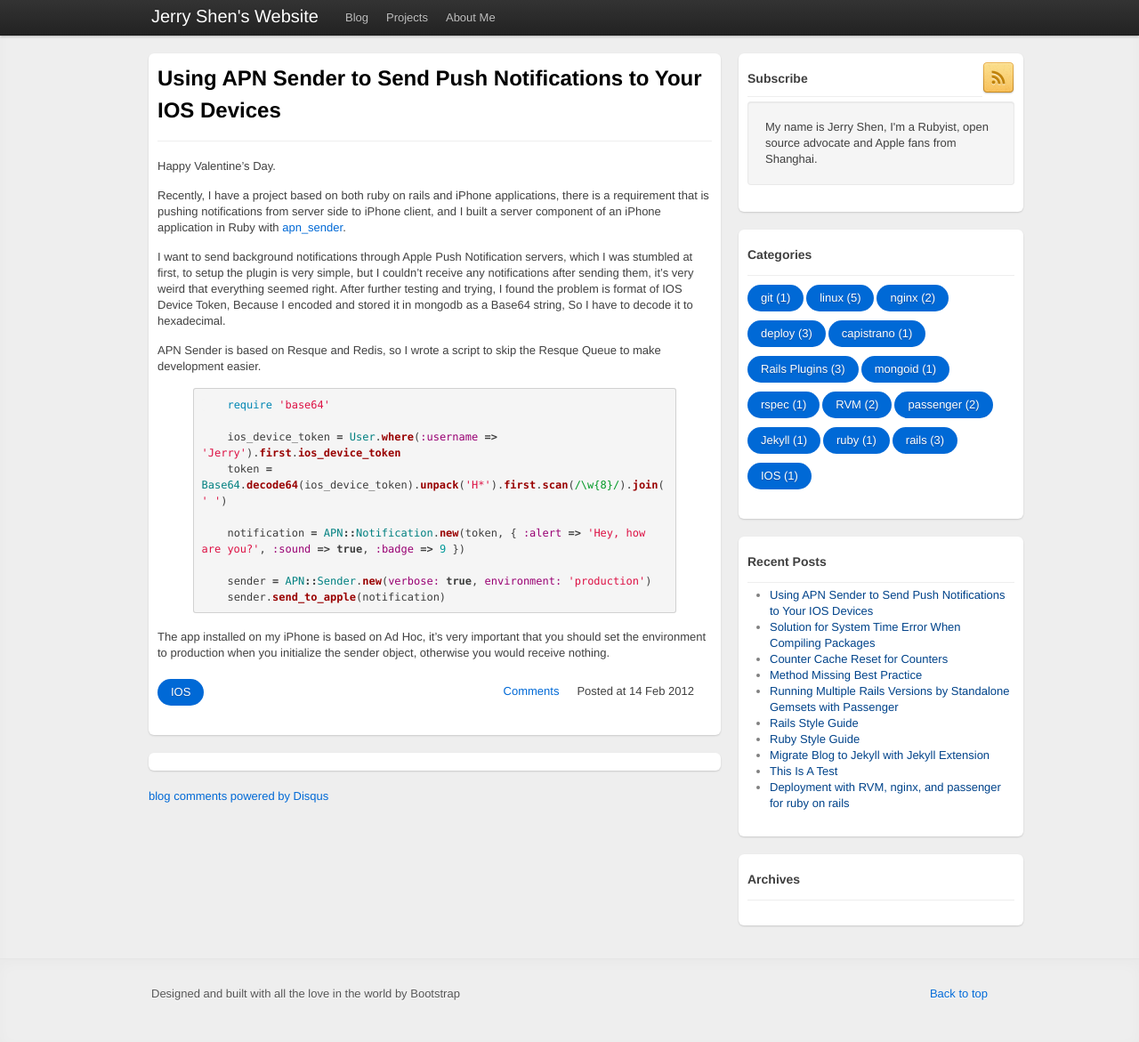
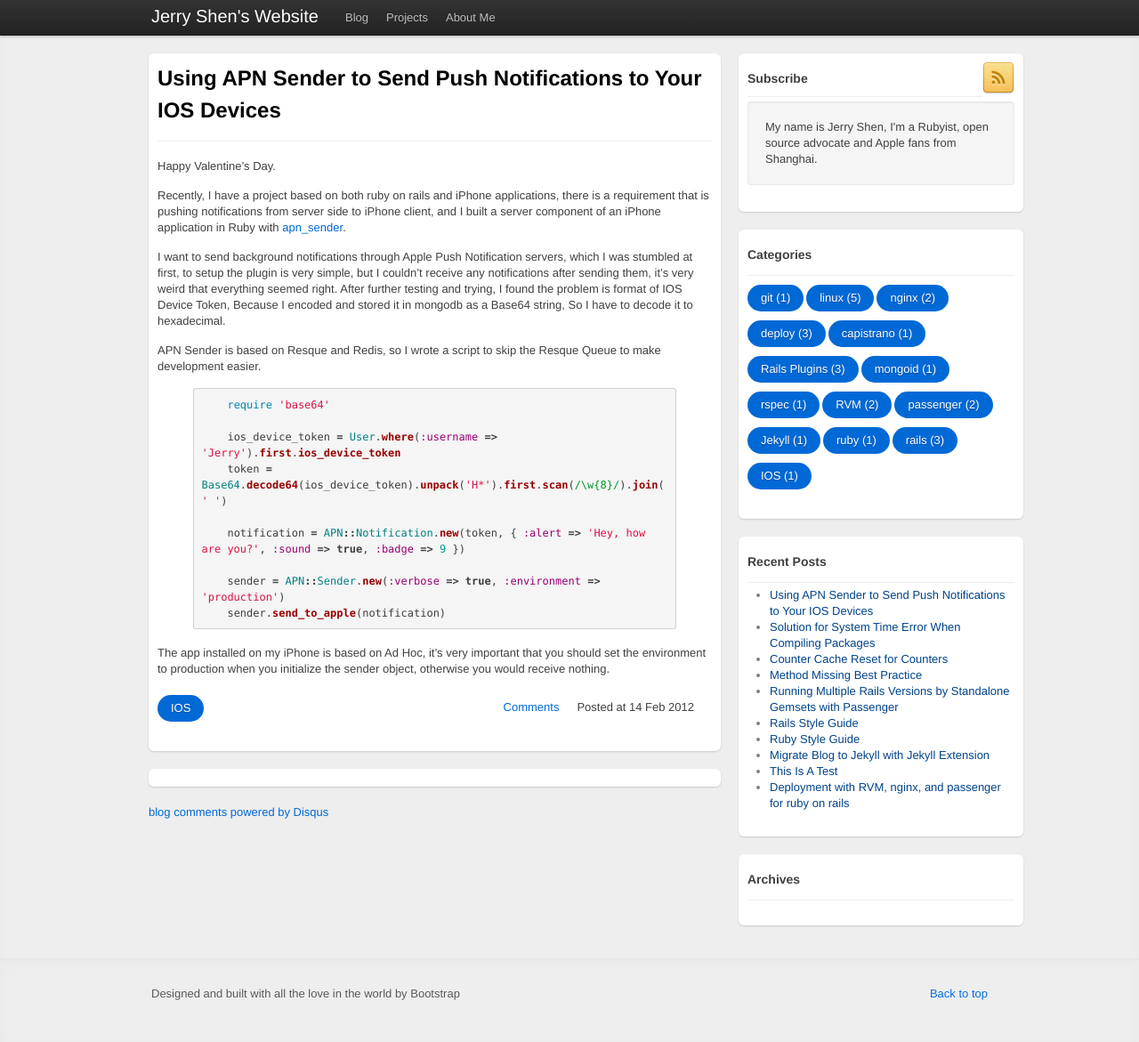
Before and after one commit to jerryshen/hansay.com, a Jekyll site: the page built from _posts/2012-02-14-using-apn-sender-to-send-push-notifications-to-your-ios-devices.md, in a window 1280 px wide. Shown: the whole page at 89% size. Built offline with Jekyll 4.4.1, drawn with Linux system fonts in a browser that asks for light colours; nearby versions of some CDN libraries; library files that are not in the unit come from our copies; Markdown is read by kramdown in place of the engine named in the settings; comment, search, counter and statistics services are not loaded.

Commit message:
fix typo

```diff
--- a/_posts/2012-02-14-using-apn-sender-to-send-push-notifications-to-your-ios-devices.md
+++ b/_posts/2012-02-14-using-apn-sender-to-send-push-notifications-to-your-ios-devices.md
@@ -22,7 +22,7 @@ APN Sender is based on Resque and Redis, so I wrote a script to skip the Resque
 
     notification = APN::Notification.new(token, { :alert => 'Hey, how are you?', :sound => true, :badge => 9 })
 
-    sender = APN::Sender.new(verbose: true, environment: 'production')
+    sender = APN::Sender.new(:verbose => true, :environment => 'production')
     sender.send_to_apple(notification)
 
 {% endhighlight %}
```
